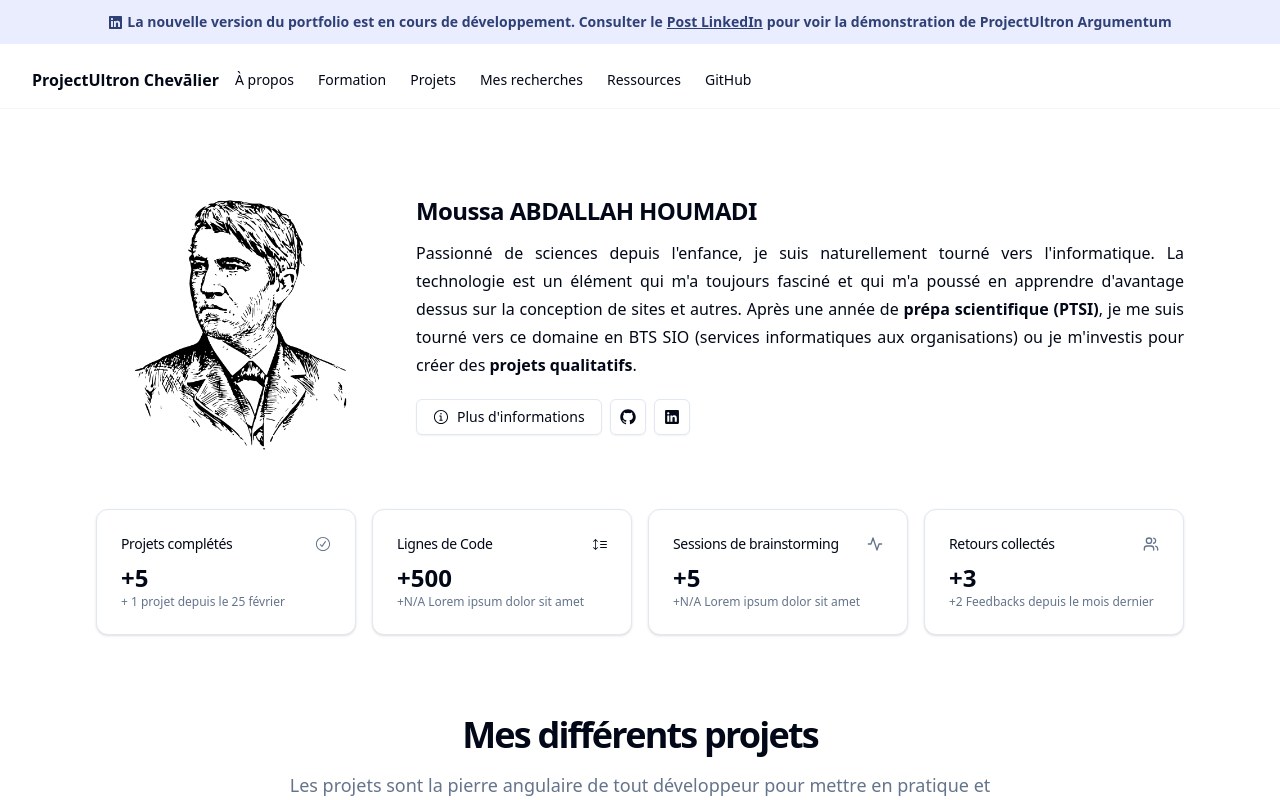
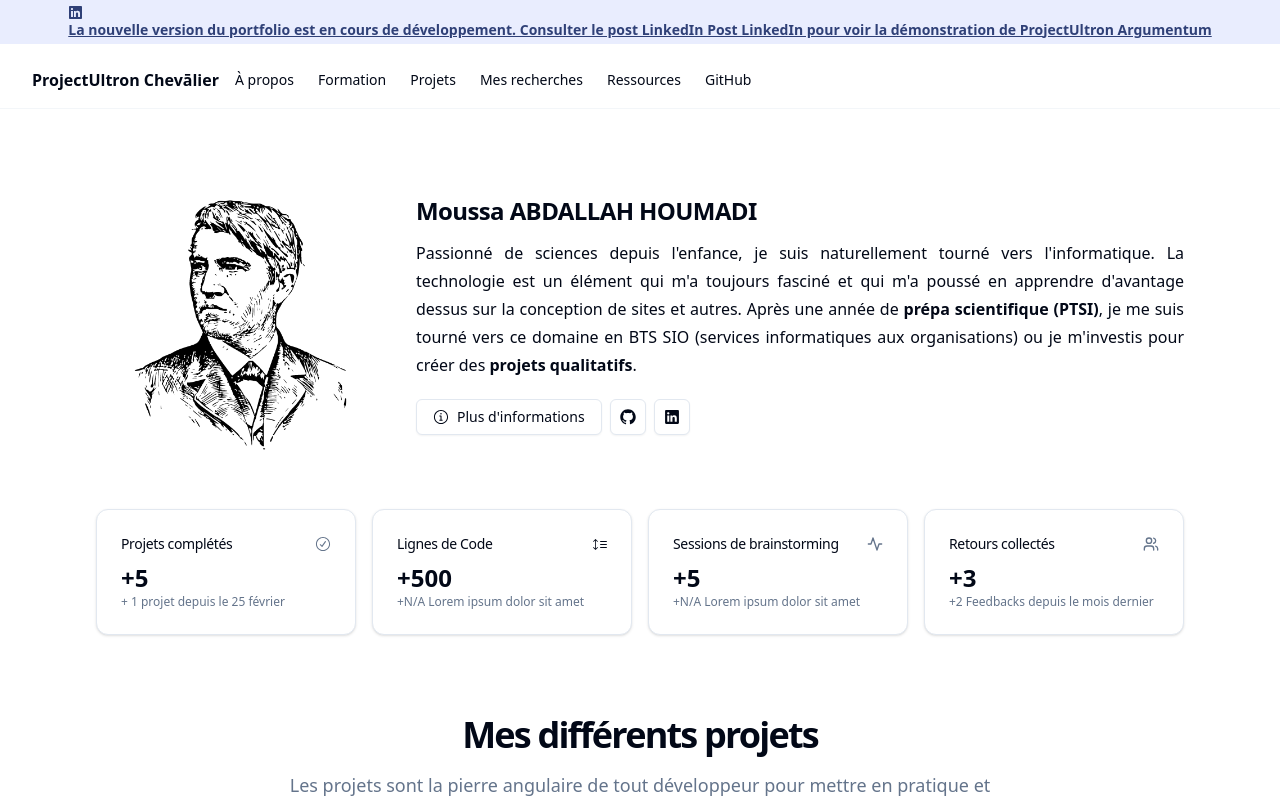
Before and after one commit to MrInspection/Chevalier, a React (Vite) app: page / in a window 1280 px wide. Shown: the top 800 px of the page. Built offline with nearby package versions, Linux system fonts and the light colour scheme.

Commit message:
broadcast.jsx fix

```diff
--- a/src/components/broadcast.jsx
+++ b/src/components/broadcast.jsx
@@ -9,13 +9,18 @@ export function Broadcast() {
                     <div className={"container relative h-32 md:h-20 lg:h-11 flex items-center justify-center"}>
                         <div
                             className={"inline-flex gap-1 items-center px-3 py-1 text-sm font-bold justify-items-center text-[#2F4077]"}>
-                            <LinkedInLogoIcon className={"invisible lg:visible"}/>
-                            La nouvelle version du portfolio est en cours de développement. Consulter le <a
-                            className={"underline"}
-                            href={"https://www.linkedin.com/posts/moussa-abdallah-houmadi_%E3%85%A4-ravi-de-partager-mon-progr%C3%A8s-avec-vous-activity-7182665154319261696-7ui5?utm_source=share&utm_medium=member_desktop"}
-                            target={"_blank"}
-                            rel="noreferrer noopener">Post LinkedIn</a> pour voir la démonstration de ProjectUltron
-                            Argumentum
+                            <a
+                                className={"underline"}
+                                href={"https://www.linkedin.com/posts/moussa-abdallah-houmadi_%E3%85%A4-ravi-de-partager-mon-progr%C3%A8s-avec-vous-activity-7182665154319261696-7ui5?utm_source=share&utm_medium=member_desktop"}
+                                target={"_blank"}
+                                rel="noreferrer noopener"
+                                >
+                                <LinkedInLogoIcon className={"invisible lg:visible"}/>
+                                La nouvelle version du portfolio est en cours de développement. Consulter le post LinkedIn
+                                Post LinkedIn pour voir la démonstration de ProjectUltron
+                                Argumentum
+                            </a>
+
                         </div>
                     </div>
                 </div>
```
